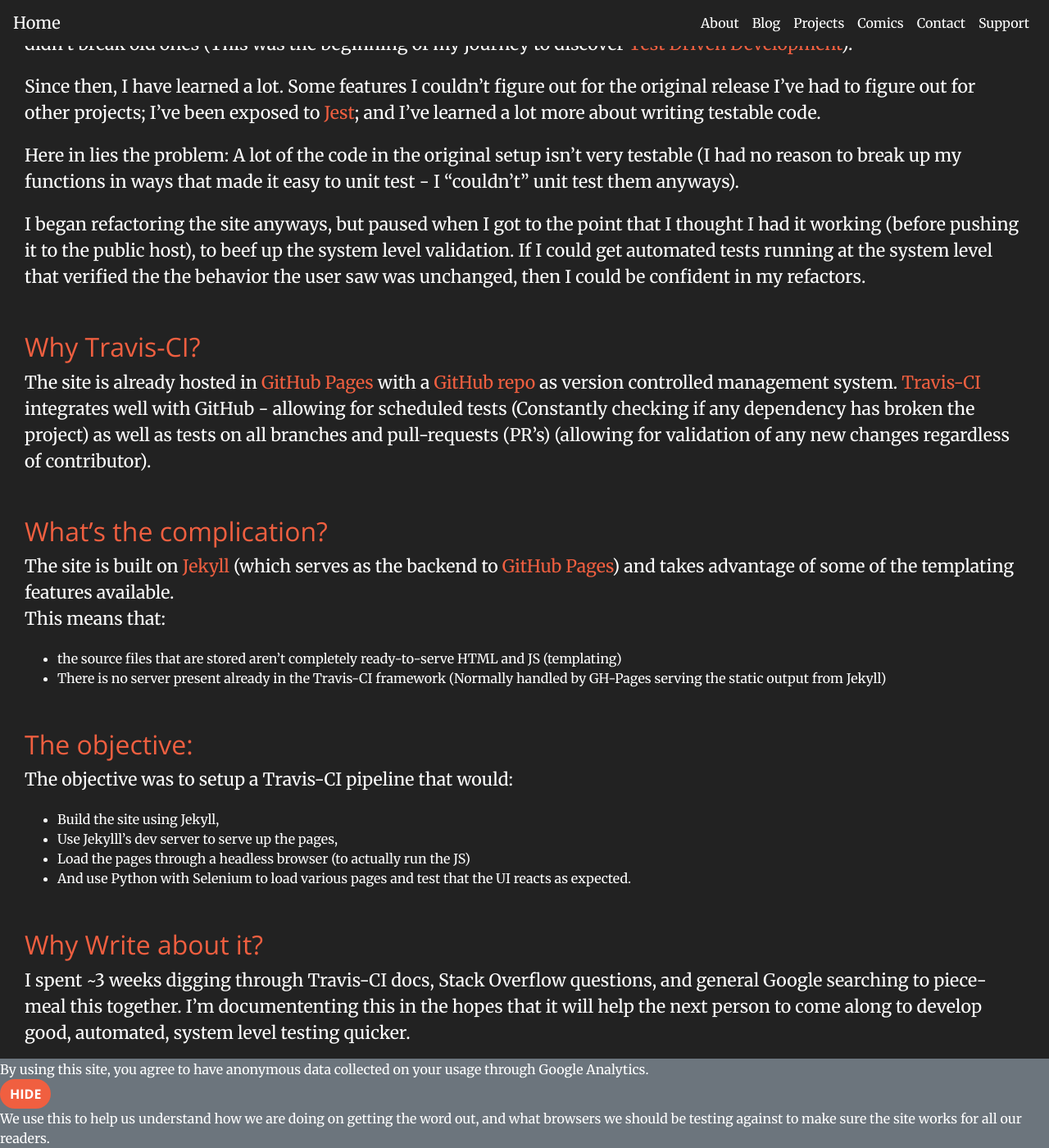
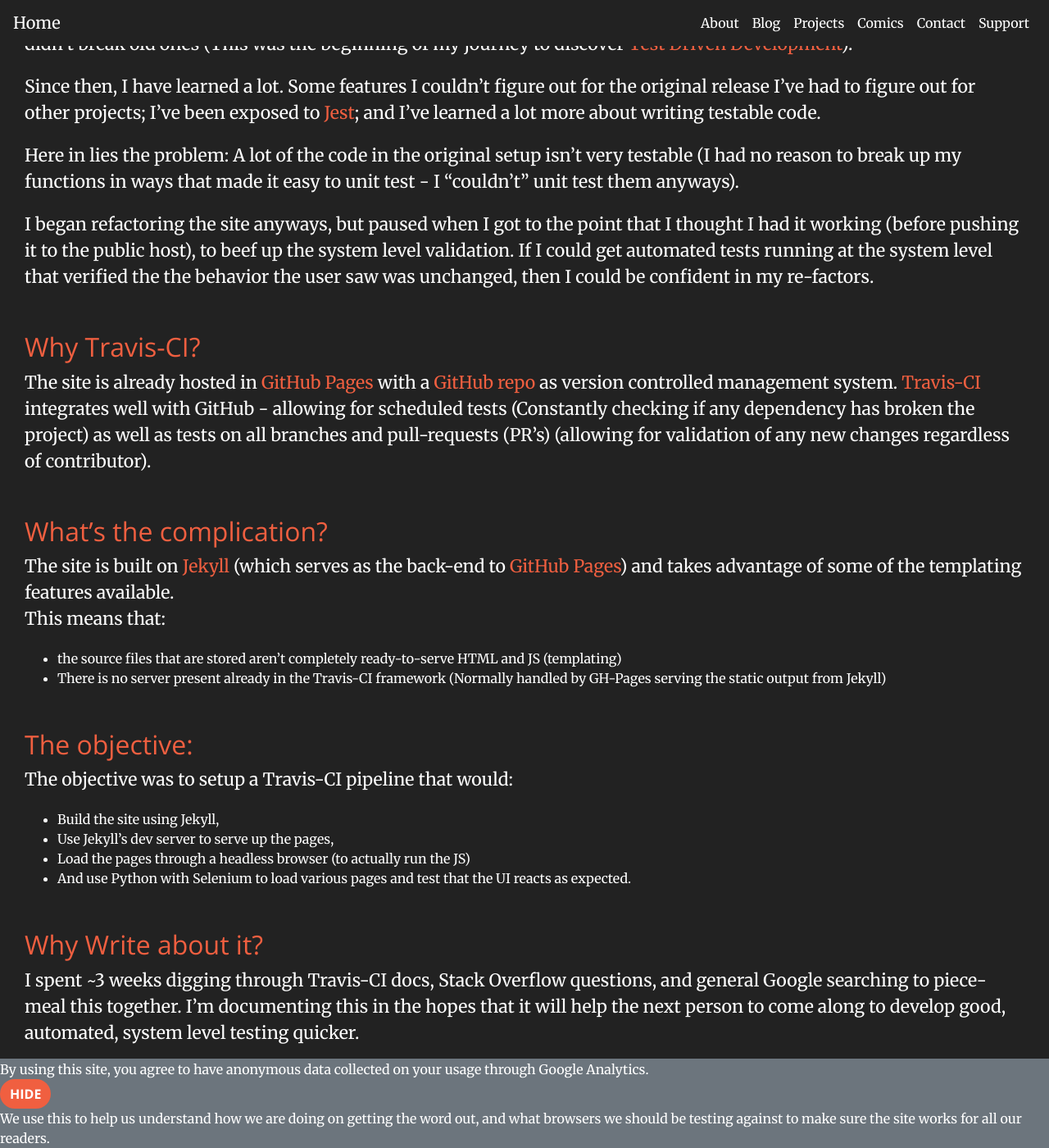
Before and after one commit to mshafer1/website, a Jekyll site: the page built from _Blog/have_your_cake_and_eat_it_too.md, in a window 1280 px wide and 1400 px high, scrolled down 932 px. Shown: the whole window at 82% size. Built offline with Jekyll 4.4.1, drawn with Linux system fonts in a browser that asks for light colours; comment, search, counter and statistics services are not loaded; some of the changed text lies outside the part shown.

Commit message:
run spell check

```diff
--- a/_Blog/have_your_cake_and_eat_it_too.md
+++ b/_Blog/have_your_cake_and_eat_it_too.md
@@ -12,13 +12,13 @@
 
 ## Background:
 
-[ahkgen.com](http://www.ahkgen.com){:target="_blank"} is a simple utility I wrote for making it easier for people wanting to get more done do so through [AutHotkey](http://www.autohotkey.com){:target="_blank"} without having to learn the entire language. When I wrote it originally I was not aware of JavaScript (JS) testing frameworks like [Jest](http://jestjs.io/){:target="_blank"}, but I needed a way to lighten the testing burden to make sure that adding new features didn't break old ones (This was the beginning of my journey to discover [Test Driven Development](https://www.guru99.com/test-driven-development.html){:target="_blank"}).
+[ahkgen.com](http://www.ahkgen.com){:target="_blank"} is a simple utility I wrote for making it easier for people wanting to get more done do so through [AutoHotkey](http://www.autohotkey.com){:target="_blank"} without having to learn the entire language. When I wrote it originally I was not aware of JavaScript (JS) testing frameworks like [Jest](http://jestjs.io/){:target="_blank"}, but I needed a way to lighten the testing burden to make sure that adding new features didn't break old ones (This was the beginning of my journey to discover [Test Driven Development](https://www.guru99.com/test-driven-development.html){:target="_blank"}).
 
 Since then, I have learned a lot. Some features I couldn't figure out for the original release I've had to figure out for other projects; I've been exposed to [Jest](http://jestjs.io/){:target="_blank"}; and I've learned a lot more about writing testable code.
 
 Here in lies the problem: A lot of the code in the original setup isn't very testable (I had no reason to break up my functions in ways that made it easy to unit test - I "couldn't" unit test them anyways).
 
-I began refactoring the site anyways, but paused when I got to the point that I thought I had it working (before pushing it to the public host), to beef up the system level validation. If I could get automated tests running at the system level that verified the the behavior the user saw was unchanged, then I could be confident in my refactors.
+I began refactoring the site anyways, but paused when I got to the point that I thought I had it working (before pushing it to the public host), to beef up the system level validation. If I could get automated tests running at the system level that verified the the behavior the user saw was unchanged, then I could be confident in my re-factors.
 
 ## Why Travis-CI?
 
@@ -26,7 +26,7 @@
 
 ## What's the complication?
 
-The site is built on [Jekyll](https://jekyllrb.com/docs/){:target="_blank"} (which serves as the backend to [GitHub Pages](https://help.github.com/en/github/working-with-github-pages/setting-up-a-github-pages-site-with-jekyll){:target="_blank"}) and takes advantage of some of the templating features available. <br/>
+The site is built on [Jekyll](https://jekyllrb.com/docs/){:target="_blank"} (which serves as the back-end to [GitHub Pages](https://help.github.com/en/github/working-with-github-pages/setting-up-a-github-pages-site-with-jekyll){:target="_blank"}) and takes advantage of some of the templating features available. <br/>
 This means that:
 * the source files that are stored aren't completely ready-to-serve HTML and JS (templating)
 * There is no server present already in the Travis-CI framework (Normally handled by GH-Pages serving the static output from Jekyll)
@@ -35,13 +35,13 @@
 
 The objective was to setup a Travis-CI pipeline that would:
 * Build the site using Jekyll,
-* Use Jekylll's dev server to serve up the pages,
+* Use Jekyll's dev server to serve up the pages,
 * Load the pages through a headless browser (to actually run the JS)
 * And use Python with Selenium to load various pages and test that the UI reacts as expected.
 
 ## Why Write about it?
 
-I spent ~3 weeks digging through Travis-CI docs, Stack Overflow questions, and general Google searching to piece-meal this together. I'm documententing this in the hopes that it will help the next person to come along to develop good, automated, system level testing quicker.
+I spent ~3 weeks digging through Travis-CI docs, Stack Overflow questions, and general Google searching to piece-meal this together. I'm documenting this in the hopes that it will help the next person to come along to develop good, automated, system level testing quicker.
 
 ## Solution/Example
 
@@ -51,7 +51,7 @@
 
 ### Problem 1: Build the Jekyll site
 
-This is actually something I had done before, but in my search to get this  larger project setup, I came across a blog post by [mattouille.com](https://mattouille.com/articles/2017-10/testing-jekyll-with-travis-ci/){:target="_blank"} that not only built the site using jekyll, but used a ruby Gem called [htmlproofer](https://github.com/gjtorikian/html-proofer){:target="_blank"} to validate the links point to valid sites, images have alt tags, and similar. I chose to adopt this into my site as well to reduce the amount of testing I would have to write.
+This is actually something I had done before, but in my search to get this  larger project setup, I came across a blog post by [mattouille.com](https://mattouille.com/articles/2017-10/testing-jekyll-with-travis-ci/){:target="_blank"} that not only built the site using Jekyll, but used a ruby Gem called [htmlproofer](https://github.com/gjtorikian/html-proofer){:target="_blank"} to validate the links point to valid sites, images have alt tags, and similar. I chose to adopt this into my site as well to reduce the amount of testing I would have to write.
 
 [link to article](https://mattouille.com/articles/2017-10/testing-jekyll-with-travis-ci/){:target="_blank"}
 
@@ -163,7 +163,7 @@
 
 ### Problem 4: Running the jekyll server AND pytest at the same time
 
-There are multiple ways of solving this, including launching a detached tmux, but I chose to go with just using bash's fork syntax (`&`) to avoid having one more thing to install and get setup.
+There are multiple ways of solving this, including launching a detached tmux, but I chose to go with just using Bash's fork syntax (`&`) to avoid having one more thing to install and get setup.
 
 I also added a 5 second sleep in after starting the server to allow it time to generate and get setup.
 
```
Also changed, not shown: other parts of _Blog/have_your_cake_and_eat_it_too.md (+5 -5 lines).
